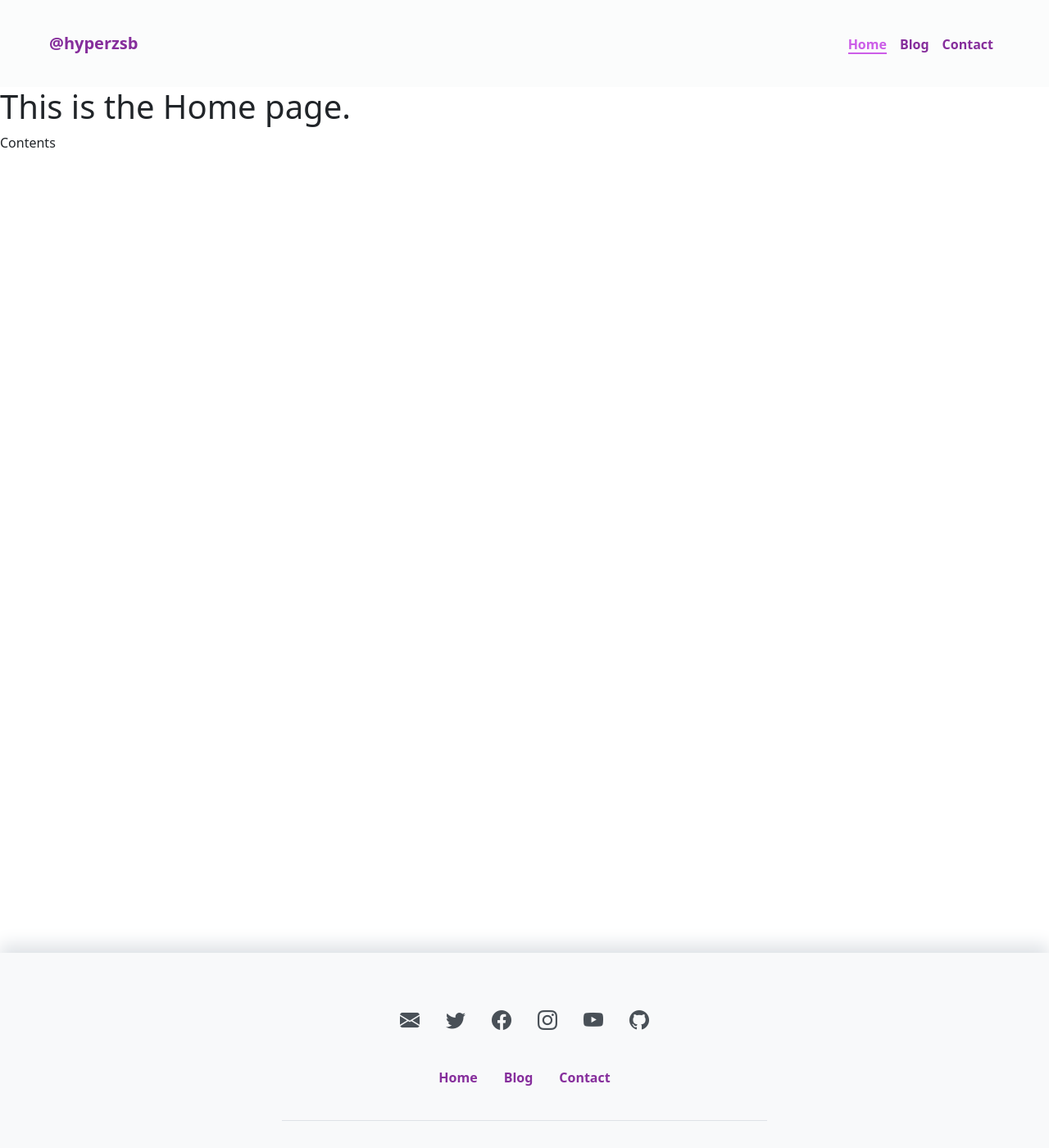
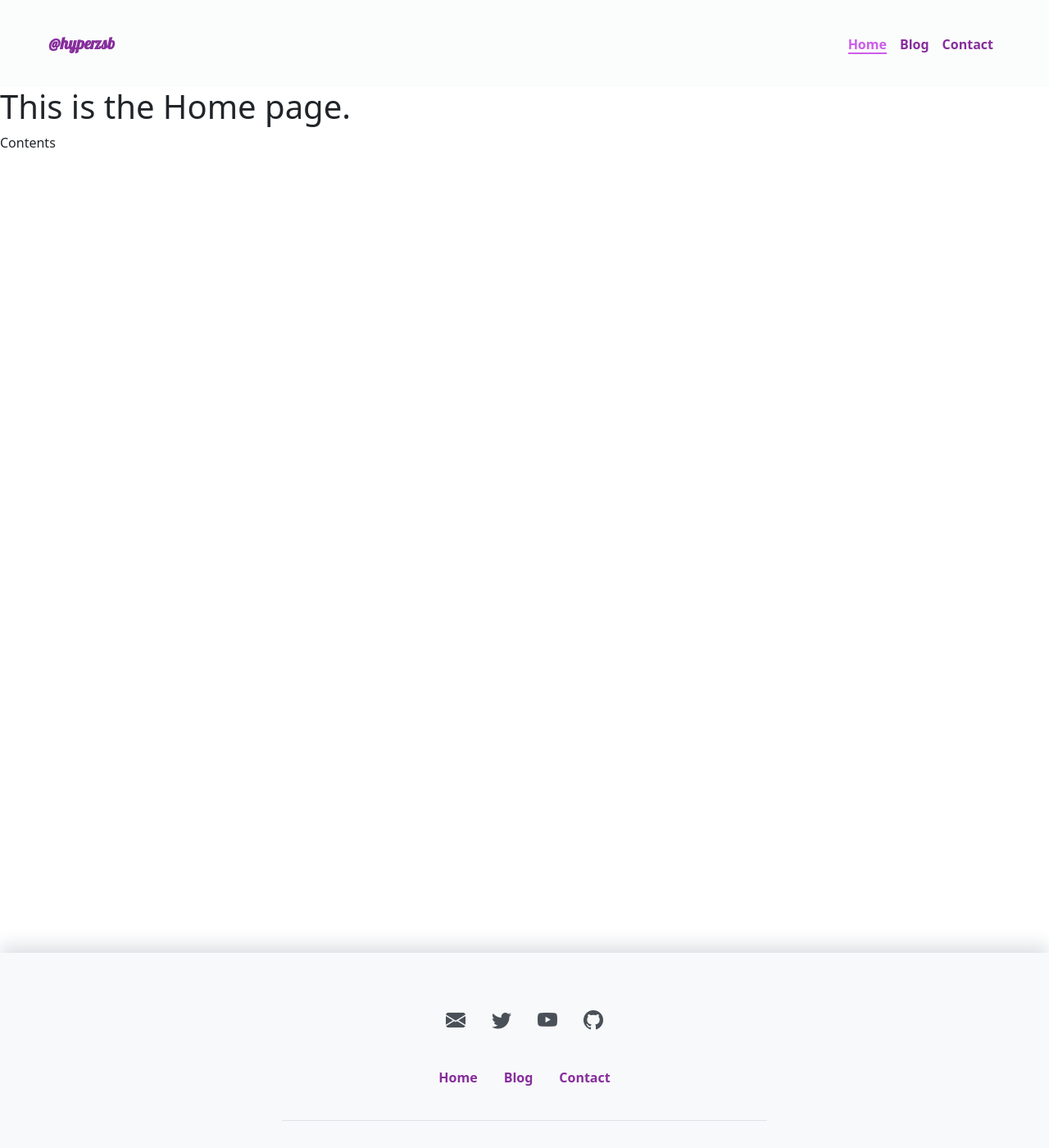
Before and after one commit to Hyperzsb/natalia-theme, a Jekyll site: the page built from index.html, in a window 1280 px wide and 1400 px high. Shown: the whole window at 82% size. Built offline with Jekyll 4.4.1, drawn with Linux system fonts in a browser that asks for light colours.

Commit message:
feat(fonts): add some Google Fonts to style
BREAKING CHANGE: Introduce Google Fonts

```diff
--- a/_config.yaml
+++ b/_config.yaml
@@ -7,9 +7,9 @@
 socialMedia:
   email: hyperzsb@qq.com
   twitter: hyperzsb
-  facebook: hyperzsb
-  instagram: hyperzsb
-  youtube: hyperzsb
+  facebook:
+  instagram:
+  youtube: UCpFjl9dlLOTEa99rKV7trrQ
   github: Hyperzsb
 
 navigation:
--- a/_includes/footer.html
+++ b/_includes/footer.html
@@ -27,7 +27,7 @@
                 {% endif %}
                 {% if site.socialMedia.youtube %}
                 <a class="gray-icon-color p-3 fs-4" target="_blank"
-                   href="https://youtube.com/{{ site.socialMedia.youtube }}">
+                   href="https://youtube.com/channel/{{ site.socialMedia.youtube }}">
                     <i class="bi bi-youtube"></i>
                 </a>
                 {% endif %}
--- a/_includes/header.html
+++ b/_includes/header.html
@@ -1,8 +1,8 @@
 <header class="sticky-top">
     <nav class="navbar navbar-expand-lg custom-navbar custom-navbar-bg-color p-4" id="navbar">
         <div class="container-fluid mt-2 mb-2 ms-3 ms-lg-4 me-3 me-lg-4">
-            <a class="navbar-brand fw-bold custom-navbar-brand-color" href="/">
-                @{{ site.name }}
+            <a class="navbar-brand custom-navbar-brand-color" href="/">
+                <b class="font-lobster">@{{ site.name }}</b>
             </a>
             <div class="navbar-toggler custom-navbar-toggler-color" type="button" data-bs-toggle="collapse"
                     data-bs-target="#navbarSupportedContent" aria-controls="navbarSupportedContent"
--- /dev/null
+++ b/_sass/fonts.scss
@@ -0,0 +1,15 @@
+@font-face {
+  font-family: "JosefinSans";
+  src: url("../fonts/JosefinSans.ttf");
+}
+
+@font-face {
+  font-family: "JosefinSans";
+  src: url("../fonts/JosefinSans.ttf");
+  font-weight: bold;
+}
+
+@font-face {
+  font-family: "Lobster";
+  src: url("../fonts/Lobster.ttf");
+}
--- a/_sass/main.scss
+++ b/_sass/main.scss
@@ -1,6 +1,16 @@
+@import "fonts";
+
 /* Global style */
 * {
   transition: 0.25s;
+}
+
+.font-josefin-sans {
+  font-family: "JosefinSans", sans-serif;
+}
+
+.font-lobster {
+  font-family: "Lobster", sans-serif;
 }
 
 /* Modal style */
@@ -75,5 +85,3 @@
     transition: border-color 0.25s ease-out 0.1s, width 0.25s ease-out 0.1s;
   }
 }
-
-/* Footer style */
```
Also changed, not shown: assets/fonts/JosefinSans.ttf (added), assets/fonts/Lobster.ttf (added).
